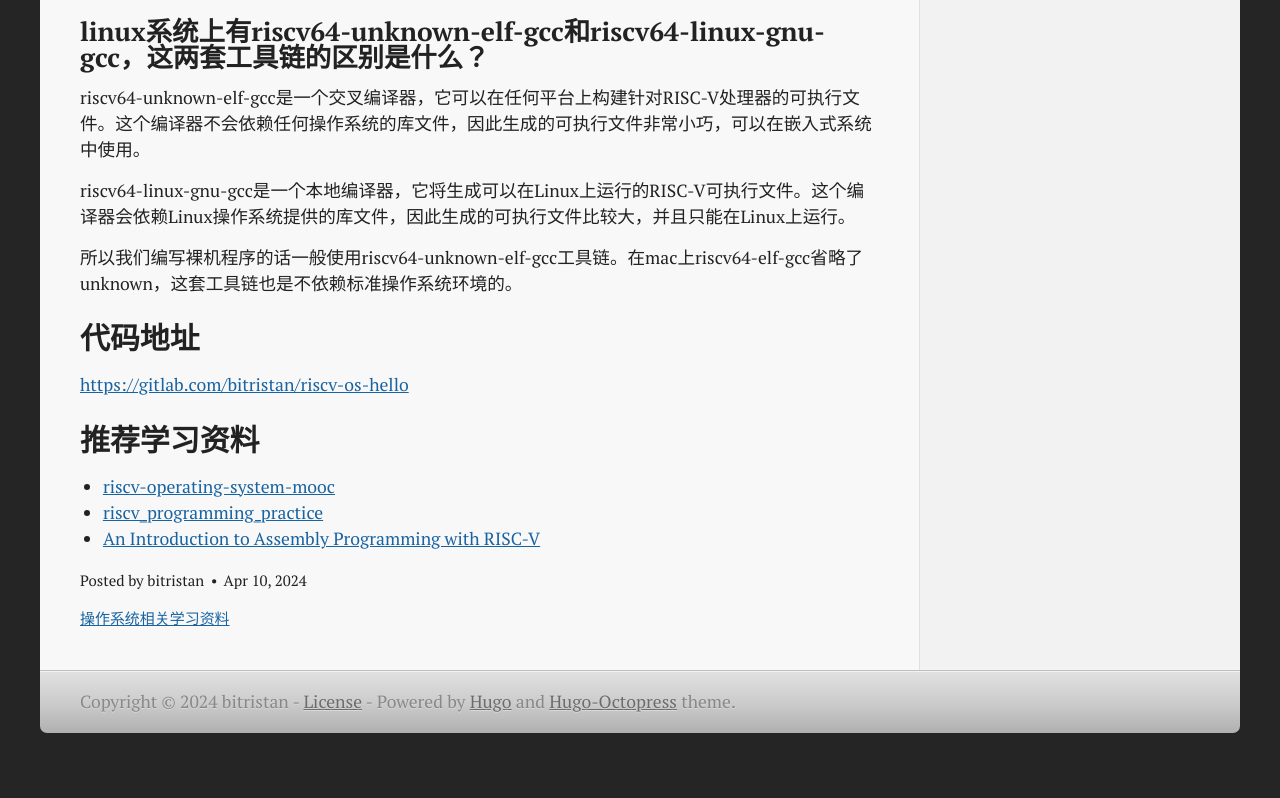
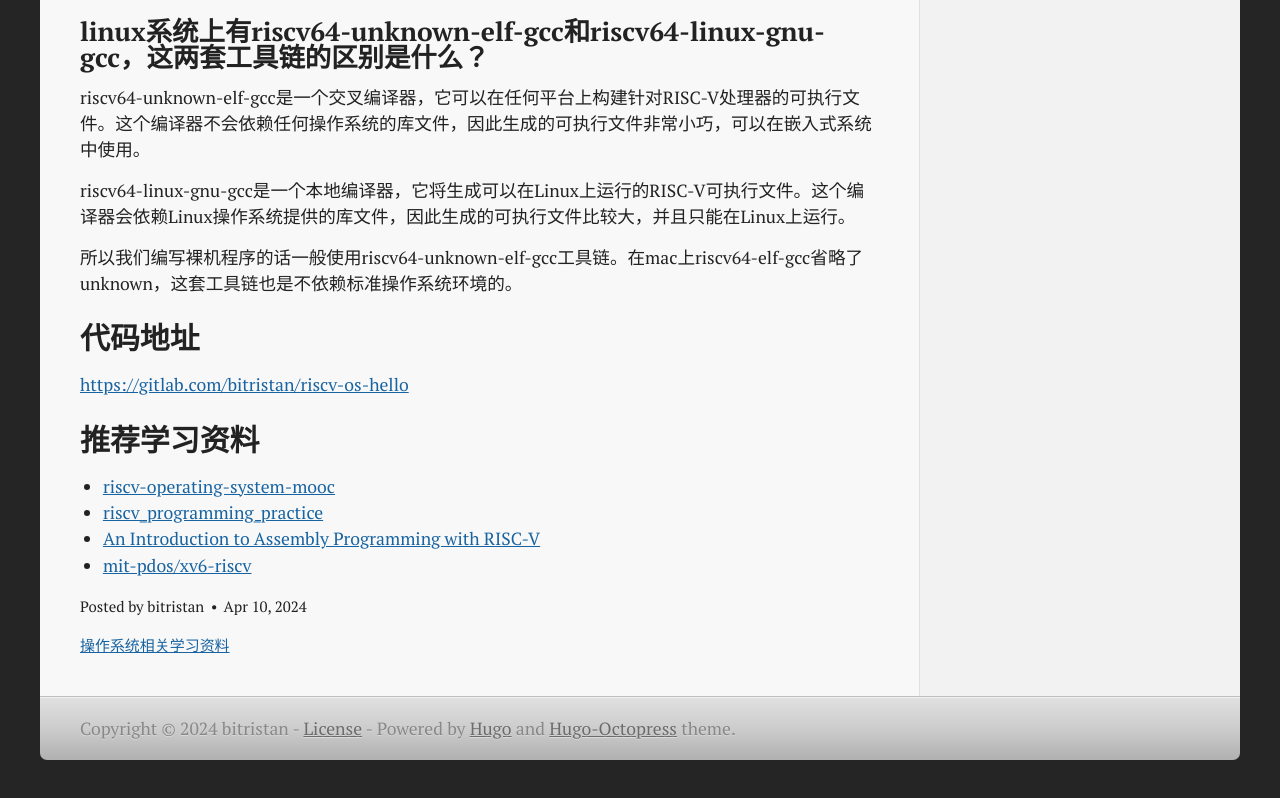
Before and after one commit to bitristan/bitristan.github.io, a plain HTML site: page posts/20240410/index.html in a window 1280 px wide. Shown: the part 3930-4728 px from the top of the page. Drawn offline with Linux system fonts and the light colour scheme.

Commit message:
Update posts. bitristan/my-blog@619b90e184deebf4b969a41d741bda562c8dcbc5

```diff
--- a/posts/20240410/index.html
+++ b/posts/20240410/index.html
@@ -122,7 +122,7 @@
 </span></span><span class=line><span class=cl><span class=nb>break</span> kernel_main
 </span></span><span class=line><span class=cl>c
 </span></span><span class=line><span class=cl>c
-</span></span></code></pre></td></tr></table></div></div><h1 id=faq>FAQ</h1><h2 id=linux系统上有riscv64-unknown-elf-gcc和riscv64-linux-gnu-gcc这两套工具链的区别是什么>linux系统上有riscv64-unknown-elf-gcc和riscv64-linux-gnu-gcc，这两套工具链的区别是什么？</h2><p>riscv64-unknown-elf-gcc是一个交叉编译器，它可以在任何平台上构建针对RISC-V处理器的可执行文件。这个编译器不会依赖任何操作系统的库文件，因此生成的可执行文件非常小巧，可以在嵌入式系统中使用。</p><p>riscv64-linux-gnu-gcc是一个本地编译器，它将生成可以在Linux上运行的RISC-V可执行文件。这个编译器会依赖Linux操作系统提供的库文件，因此生成的可执行文件比较大，并且只能在Linux上运行。</p><p>所以我们编写裸机程序的话一般使用riscv64-unknown-elf-gcc工具链。在mac上riscv64-elf-gcc省略了unknown，这套工具链也是不依赖标准操作系统环境的。</p><h1 id=代码地址>代码地址</h1><p><a href=https://gitlab.com/bitristan/riscv-os-hello target=_blank rel=noopener>https://gitlab.com/bitristan/riscv-os-hello</a></p><h1 id=推荐学习资料>推荐学习资料</h1><ul><li><a href=https://github.com/plctlab/riscv-operating-system-mooc target=_blank rel=noopener>riscv-operating-system-mooc</a></li><li><a href=https://github.com/runninglinuxkernel/riscv_programming_practice target=_blank rel=noopener>riscv_programming_practice</a></li><li><a href=https://riscv-programming.org/book/riscv-book.html target=_blank rel=noopener>An Introduction to Assembly Programming with RISC-V</a></li></ul></div><footer><p class=meta><span class="byline author vcard">Posted by <span class=fn>bitristan</span></span>
+</span></span></code></pre></td></tr></table></div></div><h1 id=faq>FAQ</h1><h2 id=linux系统上有riscv64-unknown-elf-gcc和riscv64-linux-gnu-gcc这两套工具链的区别是什么>linux系统上有riscv64-unknown-elf-gcc和riscv64-linux-gnu-gcc，这两套工具链的区别是什么？</h2><p>riscv64-unknown-elf-gcc是一个交叉编译器，它可以在任何平台上构建针对RISC-V处理器的可执行文件。这个编译器不会依赖任何操作系统的库文件，因此生成的可执行文件非常小巧，可以在嵌入式系统中使用。</p><p>riscv64-linux-gnu-gcc是一个本地编译器，它将生成可以在Linux上运行的RISC-V可执行文件。这个编译器会依赖Linux操作系统提供的库文件，因此生成的可执行文件比较大，并且只能在Linux上运行。</p><p>所以我们编写裸机程序的话一般使用riscv64-unknown-elf-gcc工具链。在mac上riscv64-elf-gcc省略了unknown，这套工具链也是不依赖标准操作系统环境的。</p><h1 id=代码地址>代码地址</h1><p><a href=https://gitlab.com/bitristan/riscv-os-hello target=_blank rel=noopener>https://gitlab.com/bitristan/riscv-os-hello</a></p><h1 id=推荐学习资料>推荐学习资料</h1><ul><li><a href=https://github.com/plctlab/riscv-operating-system-mooc target=_blank rel=noopener>riscv-operating-system-mooc</a></li><li><a href=https://github.com/runninglinuxkernel/riscv_programming_practice target=_blank rel=noopener>riscv_programming_practice</a></li><li><a href=https://riscv-programming.org/book/riscv-book.html target=_blank rel=noopener>An Introduction to Assembly Programming with RISC-V</a></li><li><a href=https://github.com/mit-pdos/xv6-riscv target=_blank rel=noopener>mit-pdos/xv6-riscv</a></li></ul></div><footer><p class=meta><span class="byline author vcard">Posted by <span class=fn>bitristan</span></span>
 <time>Apr 10, 2024</time></span></p><p class=meta><a class="basic-alignment left" href=/posts/20231203/ title=操作系统相关学习资料>操作系统相关学习资料</a></p></footer></article></div><aside class="sidebar thirds"><section class="first odd"><h1>About me</h1><p>A software engineer.</p></section><ul class=sidebar-nav><li class=sidebar-nav-item><a target=_blank rel="noopener noreferrer" href=https://github.com/bitristan title=https://github.com/bitristan><i class="fa fa-github fa-3x"></i></a>
 <a target=_blank rel="noopener noreferrer" href=https://gitlab.com/bitristan title=https://gitlab.com/bitristan><i class="fa fa-gitlab fa-3x"></i></a>
 <a target=_blank rel="noopener noreferrer" href=https://stackoverflow.com/users/1099477/bitristan title=https://stackoverflow.com/users/1099477/bitristan><i class="fa fa-stack-overflow fa-3x"></i></a></li></ul></aside></div></div><footer role=contentinfo><p>Copyright &copy; 2024 bitristan - <a href=/license/>License</a> -
```
